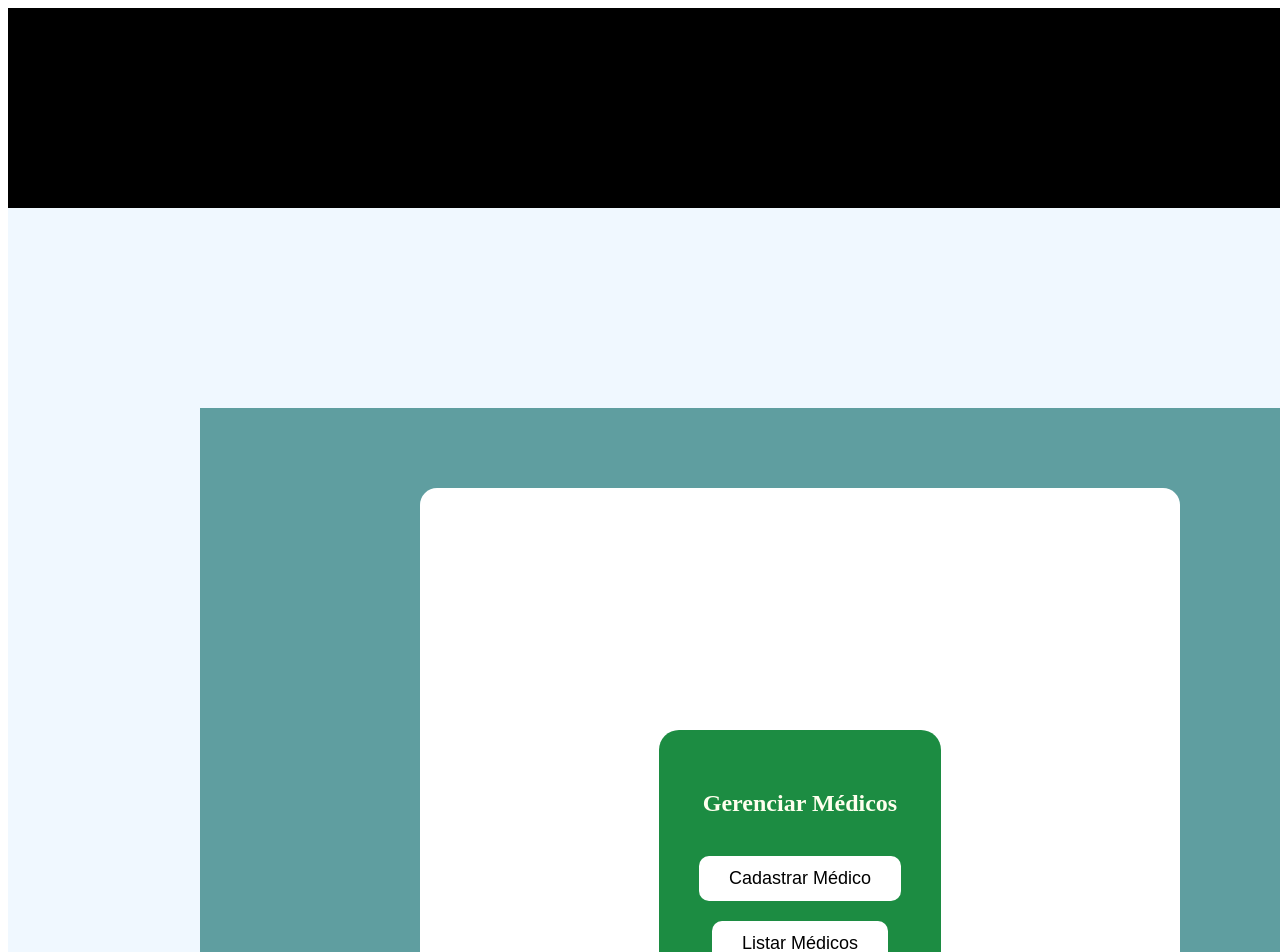
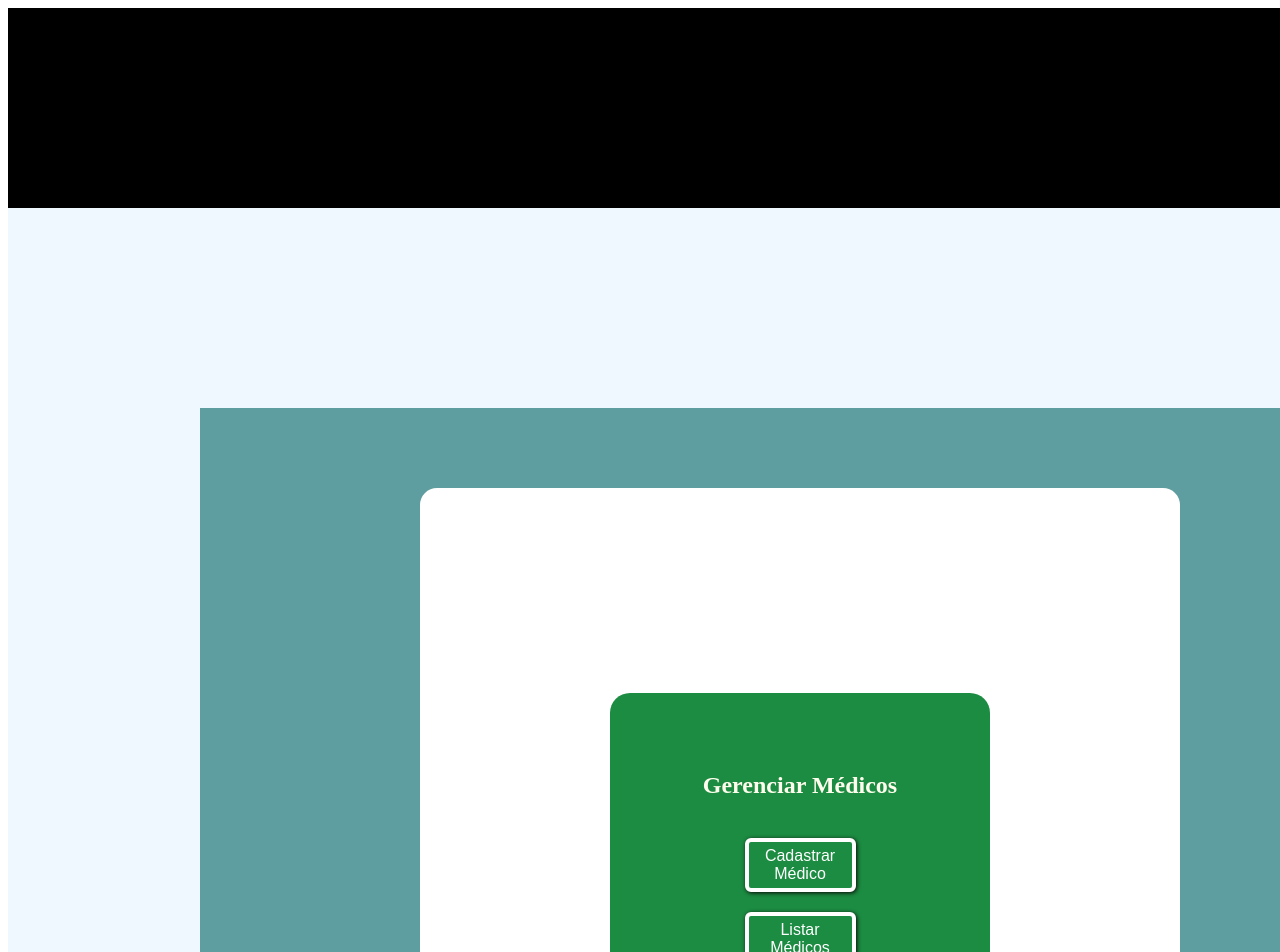
Before and after one commit to Luciano-Boas-Novas/Crud-Medicos, a Vue app: page / in a window 1280 px wide. Shown: the top 952 px of the page. Built offline with nearby package versions, Linux system fonts and the light colour scheme.

Commit message:
excluir médico styles button

```diff
--- a/src/components/GerenciaMedicos.vue
+++ b/src/components/GerenciaMedicos.vue
@@ -39,7 +39,7 @@
                         <div v-if="modoAtual === 'menu'" class="opcoes-usuario">
                             <h2>Gerenciar Médicos</h2>
                             <button @click="exibirCadastro">Cadastrar Médico</button>
-                            <button :class="OcultoForm"@click="listarMedicos">Listar Médicos</button>
+                            <button @click="listarMedicos">Listar Médicos</button>
                             <button  @click="editarMedico(index)">Editar Médico</button>
                             <button @click="excluirMedico">Excluir Médico</button>
                         </div><!--opçoes de usuario-->
@@ -64,6 +64,7 @@
                                 <p>Email: {{ medico.email }}</p>
                                 <div class="buttons-actions">
                                 <button class="btn-editar" @click="editarMedico(index)">Editar</button> <!-- Correção aqui -->
+                                <button class="btn-editar" @click="excluirMedico(index)">Excluir</button> <!-- Correção aqui -->
                                 </div>
                               </div>
 
@@ -187,7 +188,8 @@ color: rgb(255, 255, 255);
   flex-direction: column;
   align-items: center;
   justify-content: center;
-
+  width: 300px;
+  height: 400px;
   background-color: #1c8c42;
   color: white;
   padding: 40px;
@@ -198,20 +200,29 @@ color: rgb(255, 255, 255);
 
 .opcoes-usuario h2 {
   font-size: 24px;
+
   color: #ffe;
 }
 
+
 .opcoes-usuario button {
-  padding: 12px 30px;
-  font-size: 18px;
-  border-radius: 10px;
-  border: none;
-  cursor: pointer;
-  background-color: #ffffff;
-  color: rgb(0, 0, 0);
-  transition: background-color 0.3s;
+
+    display: flex;
+    font-size: 16px;
+    cursor: pointer;
+    width: 64%;
+    width: 37%;
+    justify-content: center;
+    align-items: center;
+    padding: 5px 14px;
+    border: 4px solid;
+    border-radius: 6px;
+    box-shadow: 1px 1px 4px rgb(10, 4, 4);
+    background-color: #1c8c42;
+    position: relative;
+    color: rgb(255, 255, 255);
+    transition: background-color 0.3s ease;
 }
-
 .opcoes-usuario button:hover {
   background-color: #00a33e;
 }
@@ -254,7 +265,7 @@ color: rgb(255, 255, 255);
 
     display: flex;
     background-color: rgb(0, 0, 0);
-    width: 80%;
+    width: 60%;
     height: 70%;
     flex-direction: column;
     align-items: center;
@@ -368,7 +379,7 @@ color: rgb(255, 255, 255);
 </style>
 
 <script setup>
-import { ref,  onMounted} from 'vue'
+import { ref} from 'vue'
 
 const modoAtual = ref('menu');
 const titleMedico = ref("Cadastro Médico");
@@ -385,7 +396,6 @@ const crm = ref('')
 const especialidade = ref('')
 const telefone = ref('')
 const email = ref('')
-
 
 
 
@@ -408,7 +418,18 @@ function voltarFormInicial(){
 
 }
 
+function excluirMedico(index) {
 
+    modoAtual.value = 'listagem';
+
+
+    medicos.value.splice(index, 1);
+
+    modoAtual.value = 'listagem'
+
+
+
+}
 
 function cancelar(){
   limparCampos()
@@ -445,17 +466,28 @@ function listarMedicos(){
 
 }
 function editarMedico(index) {
-  modoAtual.value = 'listagem';
+
   const medico = medicos.value[index];
-
   nome.value = medico.nome;
   crm.value = medico.crm;
   especialidade.value = medico.especialidade;
   telefone.value = medico.telefone;
   email.value = medico.email;
   indiceEdicao.value = index;
-  titleMedico.value = 'Editar Médico';
+  titleMedico.value = "Editar Médico";
+  modoAtual.value = 'cadastro';
+}
 
+
+function buscarMédicos(){
+  for(let i =0; i < medicos.value.length;i++){
+    const medico = medicos.value[i];
+    const nome = medico.nome.toLocaleLowerCase;
+    if(nome ){
+
+    }
+
+  }
 }
 
 
```
